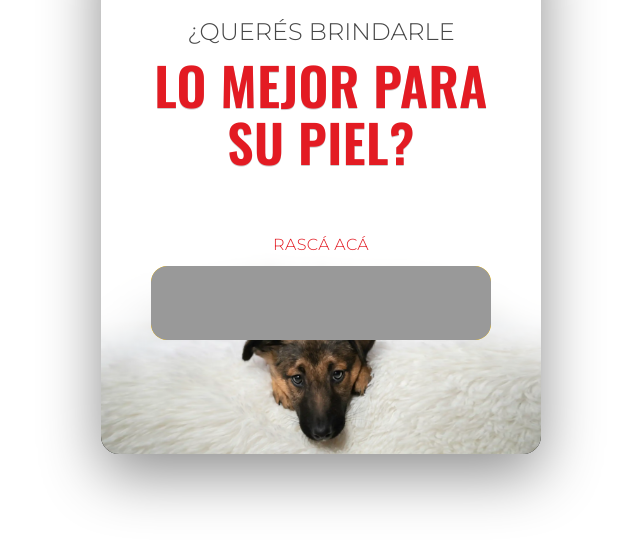
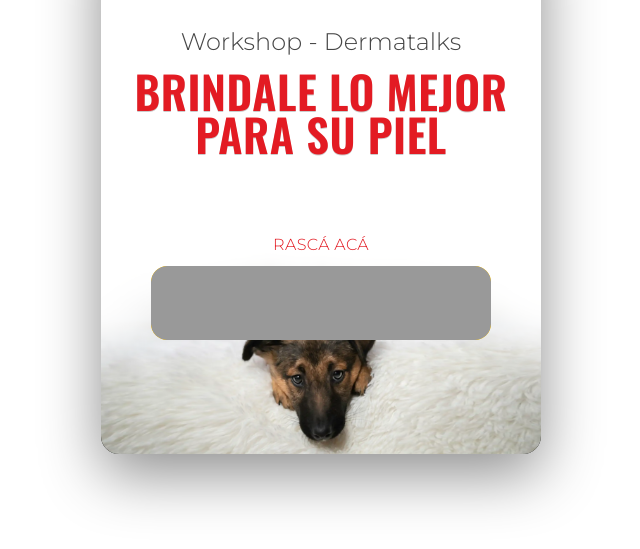
Before and after one commit to royalcaninar/HaceleLaPata, a plain HTML site: page index.html in a window 1280 px wide. Shown: the part 213-762 px from the top of the page, without its empty margins (319-959 px from the left). Drawn offline with nearby package versions, Linux system fonts and the light colour scheme.

Commit message:
Add files via upload

```diff
--- a/index.html
+++ b/index.html
@@ -61,13 +61,13 @@
     .brand {
       font-weight: 400;
       font-size: 1.5rem;
-      margin-top: 20px;
+      margin-top: 30px;
       margin-bottom: 12px;
     }
     .title-red {
       color: var(--rc-red);
       font-family: 'Oswald', sans-serif;
-      font-size: clamp(34px, 8vw, 52px);
+      font-size: clamp(25px, 8vw, 45px);
       line-height: .95;
       letter-spacing: .5px;
       margin: 2px 0 6px 0;
@@ -190,9 +190,9 @@
        style="max-width:100px; height:auto; display:block; margin:0 auto;">
 </div>
 
-      <div class="brand">¿QUERÉS BRINDARLE</div>
-      <div class="title-red">LO MEJOR PARA</div>
-      <div class="title-red">SU PIEL?</div>
+      <div class="brand">Workshop - Dermatalks</div>
+      <div class="title-red">BRINDALE LO MEJOR PARA SU PIEL</div>
+      <!-- <div class="title-red">PARA SU PIEL</div> -->
       <div class="scratch-wrap">
         <div class="hint">RASCÁ ACÁ <span style="font-weight:300;"></span></div>
         <div class="scratch-zone">
```
